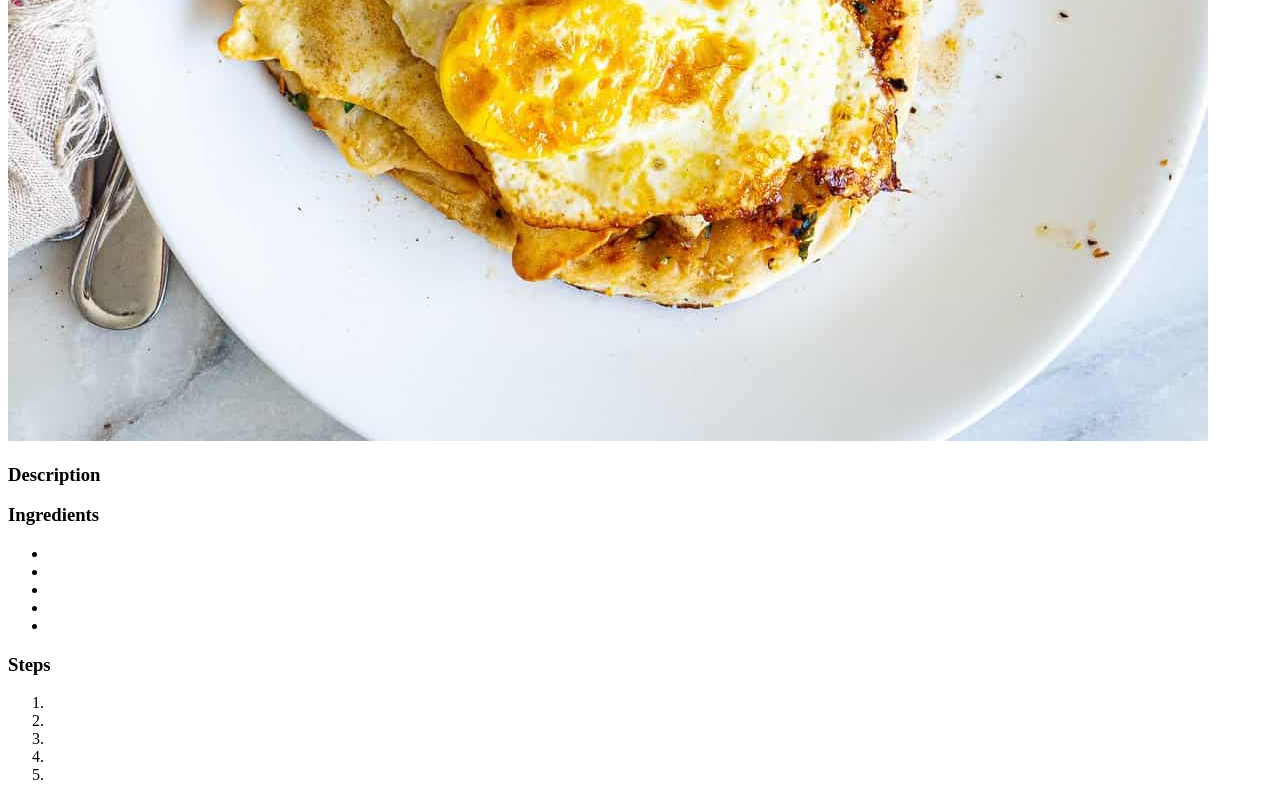
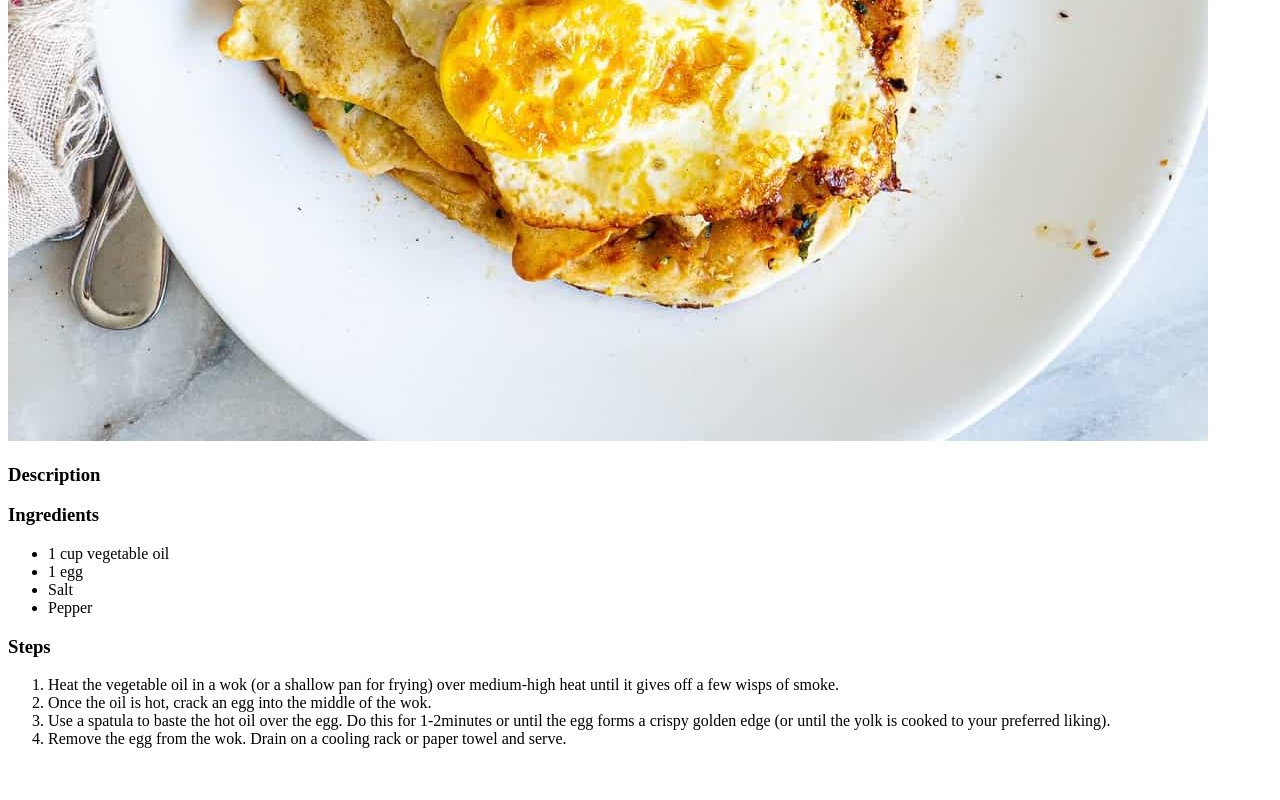
Before and after one commit to LinhLe03/odin-recipes, a plain HTML site: page recipes/fried-egg.html in a window 1280 px wide. Shown: the part 839-1639 px from the top of the page. After the commit the page ends 1603 px from the top, so only its background shows below. Drawn offline with Linux system fonts and the light colour scheme.

Commit message:
Finish fried egg, ok on MS Edge

```diff
--- a/recipes/fried-egg.html
+++ b/recipes/fried-egg.html
@@ -13,19 +13,20 @@
         </p>
       <h3>Ingredients</h3>
         <ul>
-          <li></li>
-          <li></li>
-          <li></li>
-          <li></li>
-          <li></li>
+          <li>1 cup vegetable oil</li>
+          <li>1 egg</li>
+          <li>Salt</li>
+          <li>Pepper</li>
         </ul>
       <h3>Steps</h3>
         <ol>
-          <li></li>
-          <li></li>
-          <li></li>
-          <li></li>
-          <li></li>
+          <li>Heat the vegetable oil in a wok (or a shallow pan for frying) over medium-high heat until it gives off a few wisps of smoke.</li>
+
+          <li>Once the oil is hot, crack an egg into the middle of the wok.</li>
+
+          <li>Use a spatula to baste the hot oil over the egg. Do this for 1-2minutes or until the egg forms a crispy golden edge (or until the yolk is cooked to your preferred liking).</li>
+
+          <li>Remove the egg from the wok. Drain on a cooling rack or paper towel and serve.</li>
         </ol>
     </body>
 </html>
```
Also changed, not shown: index.html (+3 -3 lines).
